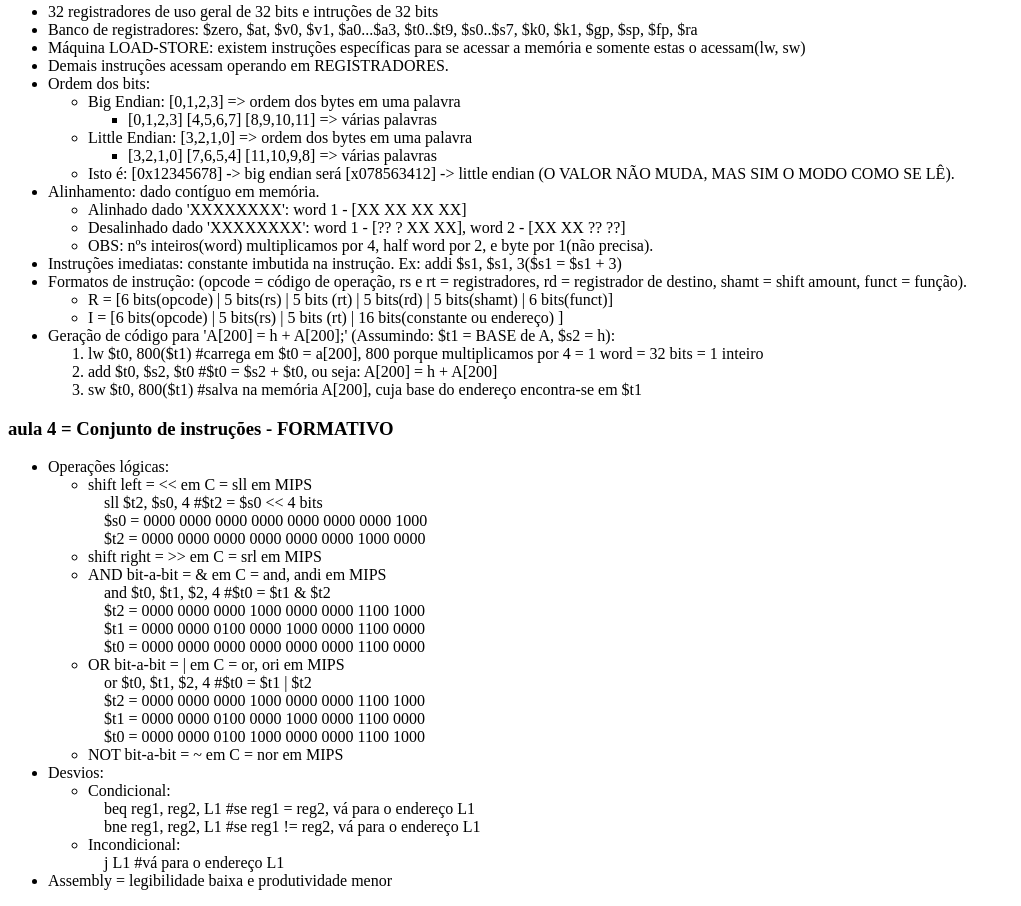
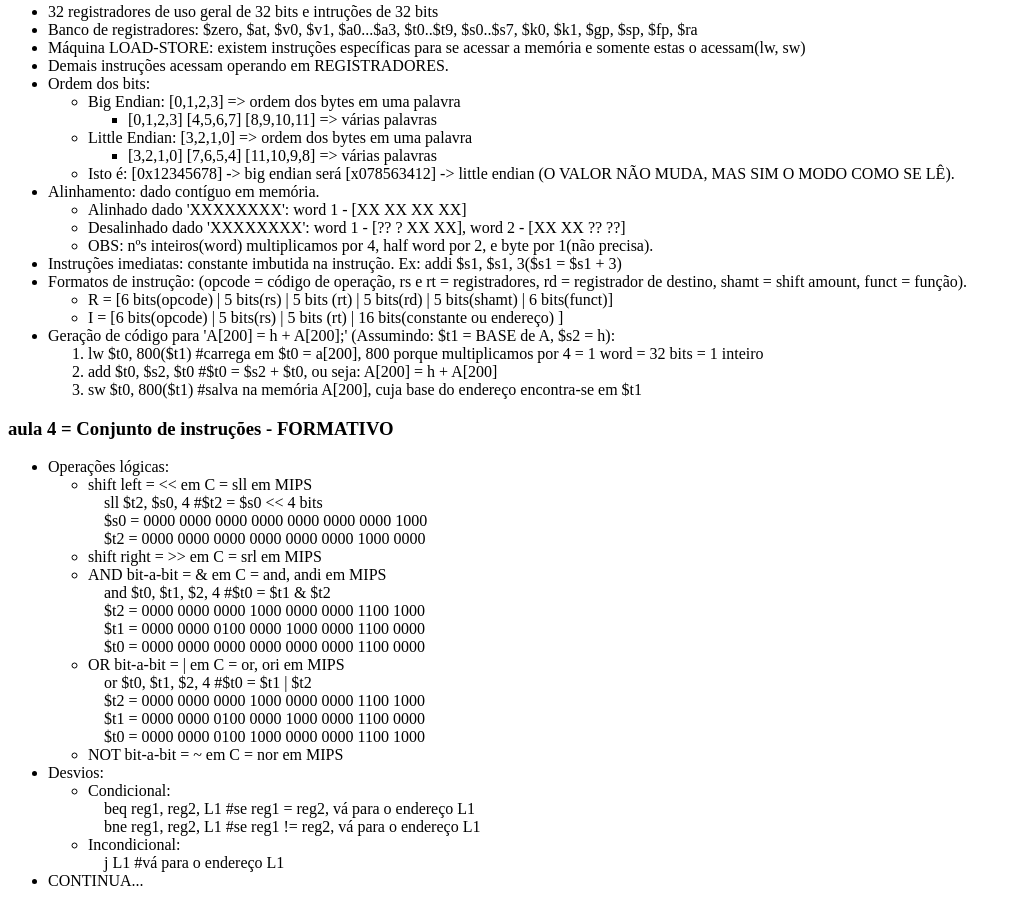
Before and after one commit to serotonina/serotonina.github.com, a plain HTML site: page cco/org.html in a window 1280 px wide. Shown: the part 342-1248 px from the top of the page, without its empty margins (0-1021 px from the left). Drawn offline with Linux system fonts and the light colour scheme.

Commit message:
Update org.html

```diff
--- a/cco/org.html
+++ b/cco/org.html
@@ -87,7 +87,7 @@
                 <li>Incondicional:</li>
                 &nbsp&nbsp&nbsp j L1 #vá para o endereço L1
               </ul>
-            <li>Assembly = legibilidade baixa e produtividade menor</li>
+            <li>CONTINUA...</li>
            </ul>
         </p>
 
```
